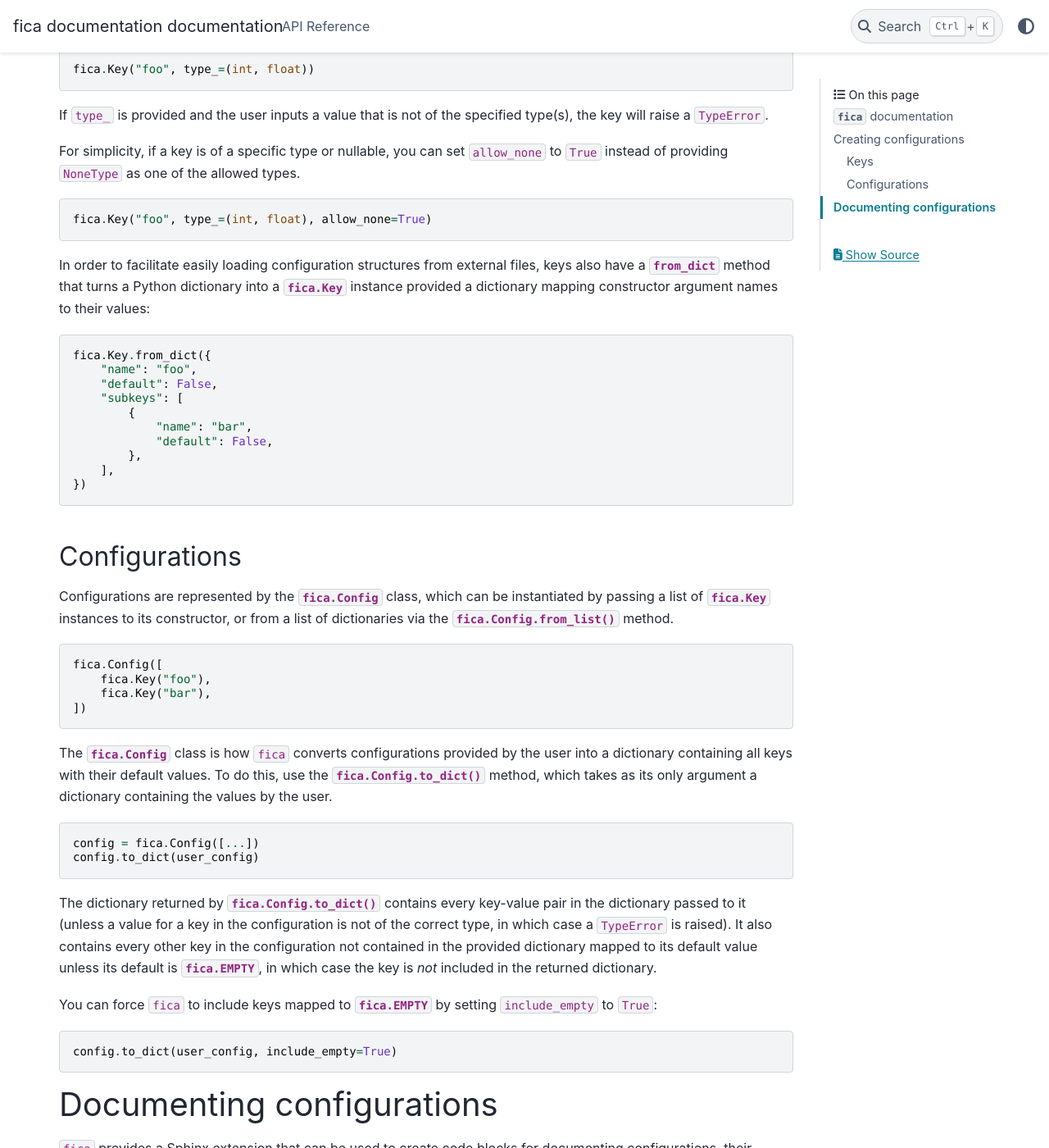
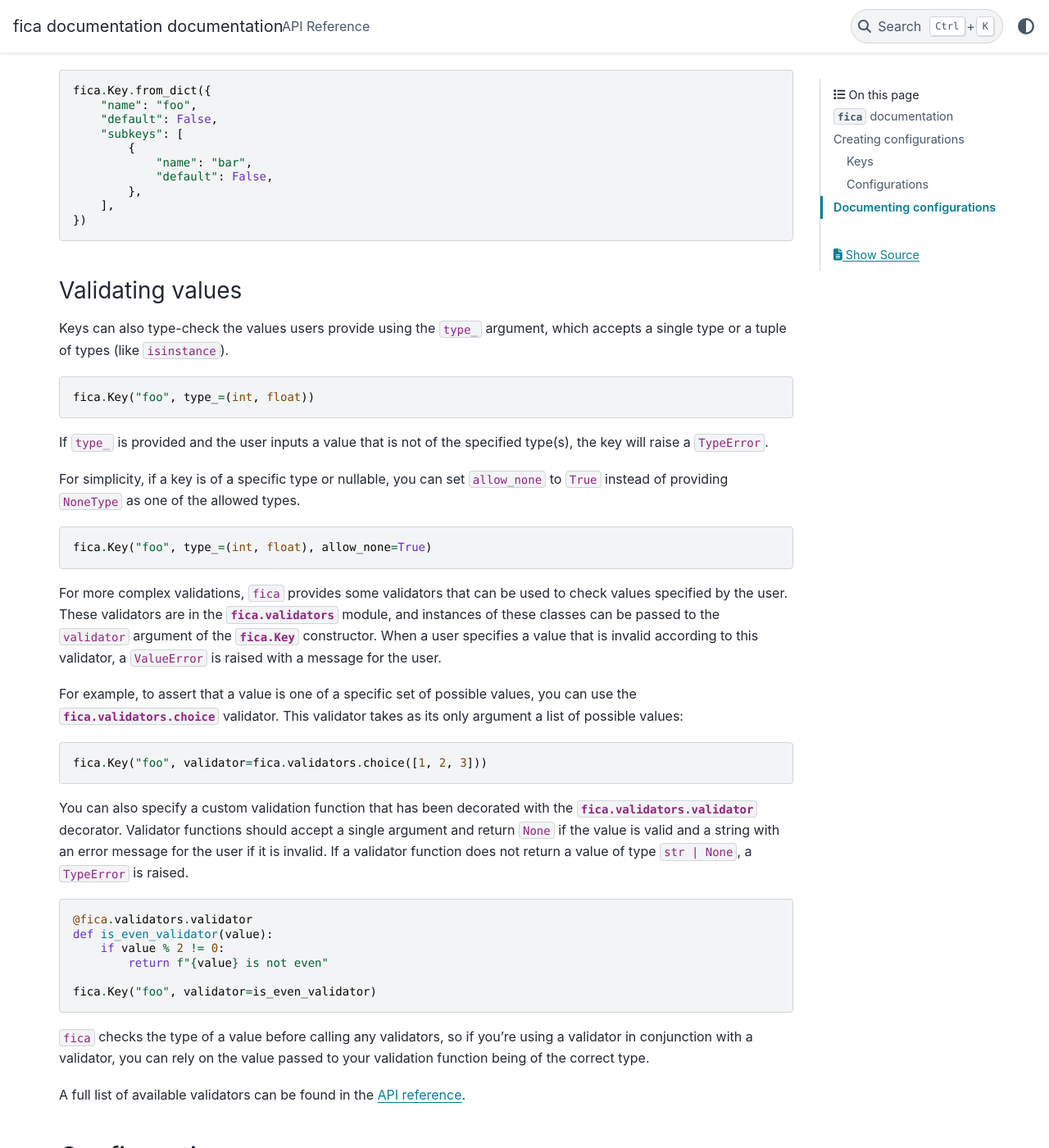
Before and after one commit to chrispyles/fica, a Sphinx documentation site: the page built from docs/index.rst, in a window 1280 px wide and 1400 px high, scrolled down 1284 px. Shown: the whole window at 82% size. Built offline with Sphinx 7.4.7 and the PyData theme 0.15.4, drawn with Linux system fonts in a browser that asks for light colours; some of the changed text lies outside the part shown.

```diff
--- a/docs/index.rst
+++ b/docs/index.rst
@@ -74,23 +74,6 @@ to the special value :py:obj:`fica.SUBKEYS`, another singleton object provided b
 represents that a key's default value should be a dictionary mapping its subkeys to their default
 values.
 
-Lastly, keys can also type-check the values users provide using the ``type_`` argument, which
-accepts a single type or a tuple of types (like ``isinstance``).
-
-.. code-block:: python
-
-    fica.Key("foo", type_=(int, float))
-
-If ``type_`` is provided and the user inputs a value that is not of the specified type(s), the key
-will raise a ``TypeError``.
-
-For simplicity, if a key is of a specific type or nullable, you can set ``allow_none`` to ``True``
-instead of providing ``NoneType`` as one of the allowed types.
-
-.. code-block:: python
-
-    fica.Key("foo", type_=(int, float), allow_none=True)
-
 In order to facilitate easily loading configuration structures from external files, keys also
 have a :py:meth:`from_dict<fica.Key.from_dict>` method that turns a Python dictionary into a
 :py:class:`fica.Key` instance provided a dictionary mapping constructor argument names to their
@@ -108,6 +91,62 @@ values:
             },
         ],
     })
+
+
+Validating values
++++++++++++++++++
+
+Keys can also type-check the values users provide using the ``type_`` argument, which
+accepts a single type or a tuple of types (like ``isinstance``).
+
+.. code-block:: python
+
+    fica.Key("foo", type_=(int, float))
+
+If ``type_`` is provided and the user inputs a value that is not of the specified type(s), the key
+will raise a ``TypeError``.
+
+For simplicity, if a key is of a specific type or nullable, you can set ``allow_none`` to ``True``
+instead of providing ``NoneType`` as one of the allowed types.
+
+.. code-block:: python
+
+    fica.Key("foo", type_=(int, float), allow_none=True)
+
+For more complex validations, ``fica`` provides some validators that can be used to check values
+specified by the user. These validators are in the :py:mod:`fica.validators` module, and instances
+of these classes can be passed to the ``validator`` argument of the :py:class:`fica.Key`
+constructor. When a user specifies a value that is invalid according to this validator, a
+``ValueError`` is raised with a message for the user.
+
+For example, to assert that a value is one of a specific set of possible values, you can use the
+:py:class:`fica.validators.choice` validator. This validator takes as its only argument a list of
+possible values:
+
+.. code-block:: python
+
+    fica.Key("foo", validator=fica.validators.choice([1, 2, 3]))
+
+You can also specify a custom validation function that has been decorated with the
+:py:class:`fica.validators.validator` decorator. Validator functions should accept a single argument
+and return ``None`` if the value is valid and a string with an error message for the user if it is
+invalid. If a validator function does not return a value of type ``str | None``, a ``TypeError`` is
+raised.
+
+.. code-block:: python
+
+    @fica.validators.validator
+    def is_even_validator(value):
+        if value % 2 != 0:
+            return f"{value} is not even"
+
+    fica.Key("foo", validator=is_even_validator)
+
+``fica`` checks the type of a value before calling any validators, so if you're using a validator in
+conjunction with a validator, you can rely on the value passed to your validation function being of
+the correct type.
+
+A full list of available validators can be found in the :ref:`API reference<api_ref_validators>`.
 
 
 .. _configs:
@@ -129,7 +168,7 @@ via the :py:meth:`fica.Config.from_list` method.
 The :py:class:`fica.Config` class is how ``fica`` converts configurations provided by the user into
 a dictionary containing all keys with their default values. To do this, use the
 :py:meth:`fica.Config.to_dict` method, which takes as its only argument a dictionary containing the
-values by the user.
+values specified by the user.
 
 .. code-block:: python
 
```
Also changed, not shown: docs/api_reference.rst (+9 -0 lines), 3 other files.
